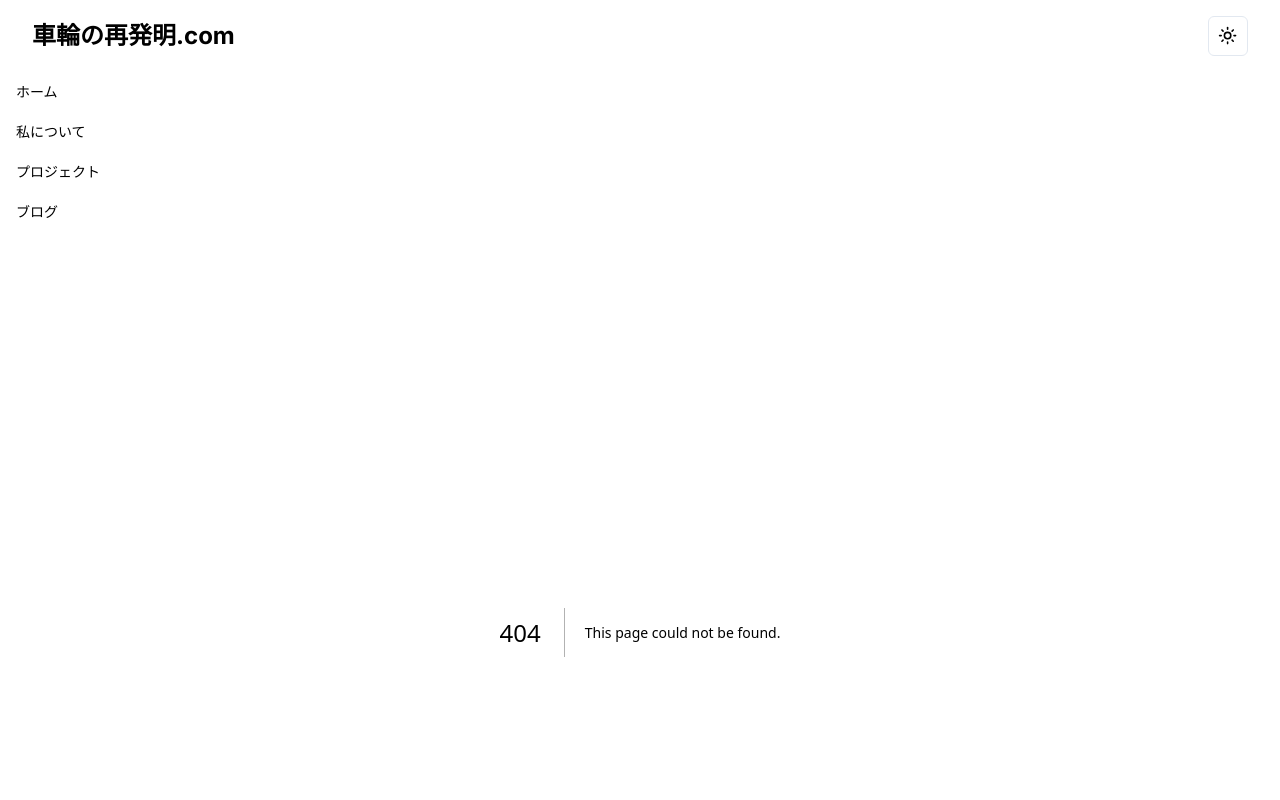
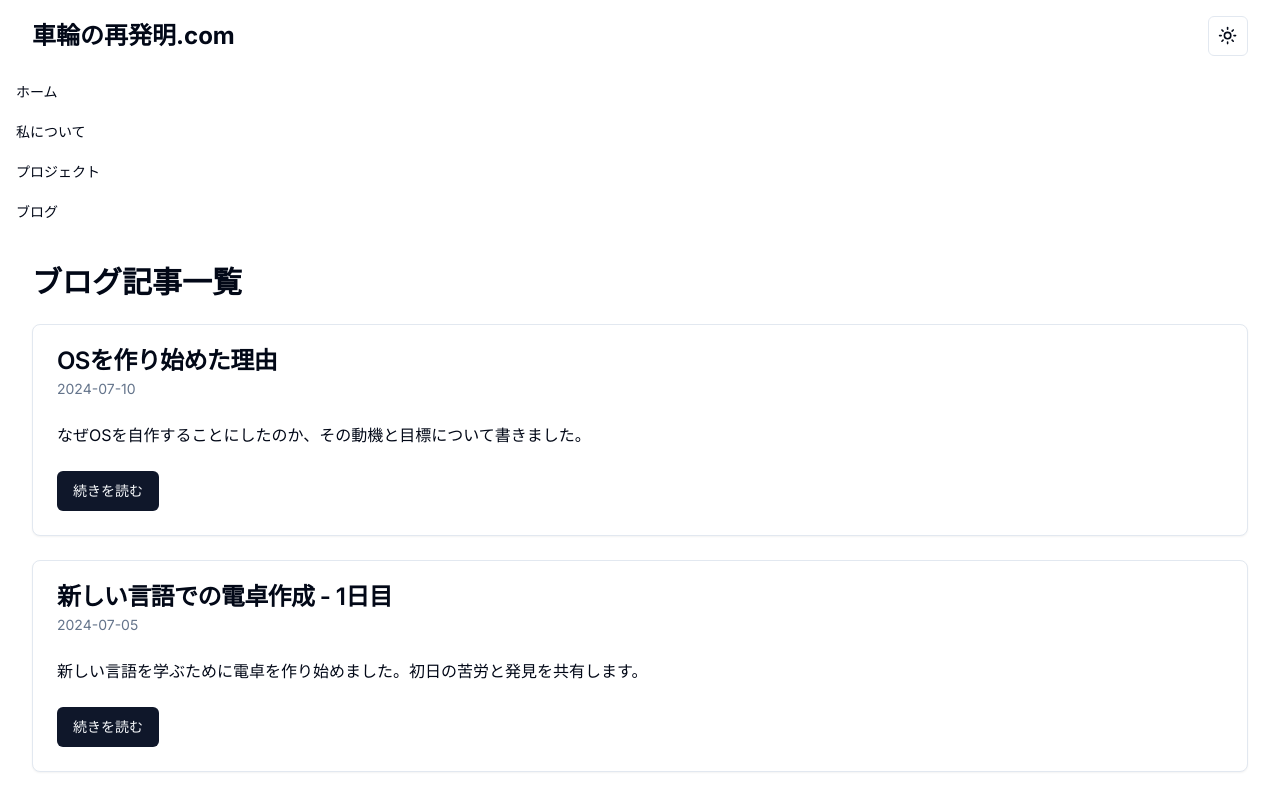
Before and after one commit to jaganoer-works/reinventing-wheel-blog, a Next.js app: page /blog in a window 1280 px wide. Before the commit this address had no page. Shown: the top 800 px of the page. Built offline with nearby package versions, Linux system fonts and the light colour scheme.

Commit message:
一覧ページ（プロジェクト、ブログ）を追加

```diff
--- /dev/null
+++ b/src/app/blog/page.tsx
@@ -0,0 +1,55 @@
+import Link from "next/link";
+import {
+  Card,
+  CardHeader,
+  CardTitle,
+  CardDescription,
+  CardContent,
+  CardFooter,
+} from "@/components/ui/card";
+import { Button } from "@/components/ui/button";
+
+// これはダミーデータです。実際のアプリケーションではデータベースやAPIから取得します。
+const blogPosts = [
+  {
+    slug: "why-i-started-making-os",
+    title: "OSを作り始めた理由",
+    date: "2024-07-10",
+    summary:
+      "なぜOSを自作することにしたのか、その動機と目標について書きました。",
+  },
+  {
+    slug: "calculator-day-1",
+    title: "新しい言語での電卓作成 - 1日目",
+    date: "2024-07-05",
+    summary:
+      "新しい言語を学ぶために電卓を作り始めました。初日の苦労と発見を共有します。",
+  },
+  // 他のブログ記事を追加...
+];
+
+export default function BlogPage() {
+  return (
+    <div className="container py-8">
+      <h1 className="text-3xl font-bold mb-6">ブログ記事一覧</h1>
+      <div className="space-y-6">
+        {blogPosts.map((post) => (
+          <Card key={post.slug}>
+            <CardHeader>
+              <CardTitle>{post.title}</CardTitle>
+              <CardDescription>{post.date}</CardDescription>
+            </CardHeader>
+            <CardContent>
+              <p>{post.summary}</p>
+            </CardContent>
+            <CardFooter>
+              <Button asChild>
+                <Link href={`/blog/${post.slug}`}>続きを読む</Link>
+              </Button>
+            </CardFooter>
+          </Card>
+        ))}
+      </div>
+    </div>
+  );
+}
--- a/src/app/page.tsx
+++ b/src/app/page.tsx
@@ -17,7 +17,7 @@ export default function Home() {
       </p>
       <div className="flex space-x-4">
         <Button asChild>
-          <Link href="/projects">プロジェクトを見る</Link>
+          <Link href="/project">プロジェクトを見る</Link>
         </Button>
         <Button asChild variant="outline">
           <Link href="/blog">ブログを読む</Link>
--- /dev/null
+++ b/src/app/project/page.tsx
@@ -0,0 +1,47 @@
+import Link from "next/link";
+import {
+  Card,
+  CardHeader,
+  CardTitle,
+  CardDescription,
+  CardContent,
+} from "@/components/ui/card";
+import { Button } from "@/components/ui/button";
+
+// これはダミーデータです。実際のアプリケーションではデータベースやAPIから取得します。
+const projects = [
+  {
+    slug: "self-made-os",
+    title: "自作OS",
+    description: "ゼロからOSを作る挑戦",
+  },
+  {
+    slug: "calculator-in-new-lang",
+    title: "新言語で電卓",
+    description: "プログラミング言語の基礎を学ぶ",
+  },
+  // 他のプロジェクトを追加...
+];
+
+export default function ProjectsPage() {
+  return (
+    <div className="container py-8">
+      <h1 className="text-3xl font-bold mb-6">プロジェクト一覧</h1>
+      <div className="grid gap-6 md:grid-cols-2 lg:grid-cols-3">
+        {projects.map((project) => (
+          <Card key={project.slug}>
+            <CardHeader>
+              <CardTitle>{project.title}</CardTitle>
+              <CardDescription>{project.description}</CardDescription>
+            </CardHeader>
+            <CardContent>
+              <Button asChild>
+                <Link href={`/projects/${project.slug}`}>詳細を見る</Link>
+              </Button>
+            </CardContent>
+          </Card>
+        ))}
+      </div>
+    </div>
+  );
+}
--- a/src/components/Navigation.tsx
+++ b/src/components/Navigation.tsx
@@ -10,10 +10,7 @@ const Navigation = () => (
   <NavigationMenu>
     <NavigationMenuList>
       <NavigationMenuItem>
-        <NavigationMenuLink
-          className={navigationMenuTriggerStyle()}
-          href="#home"
-        >
+        <NavigationMenuLink className={navigationMenuTriggerStyle()} href="/">
           ホーム
         </NavigationMenuLink>
       </NavigationMenuItem>
@@ -28,7 +25,7 @@ const Navigation = () => (
       <NavigationMenuItem>
         <NavigationMenuLink
           className={navigationMenuTriggerStyle()}
-          href="#projects"
+          href="/project"
         >
           プロジェクト
         </NavigationMenuLink>
@@ -36,7 +33,7 @@ const Navigation = () => (
       <NavigationMenuItem>
         <NavigationMenuLink
           className={navigationMenuTriggerStyle()}
-          href="#blog"
+          href="/blog"
         >
           ブログ
         </NavigationMenuLink>
```
